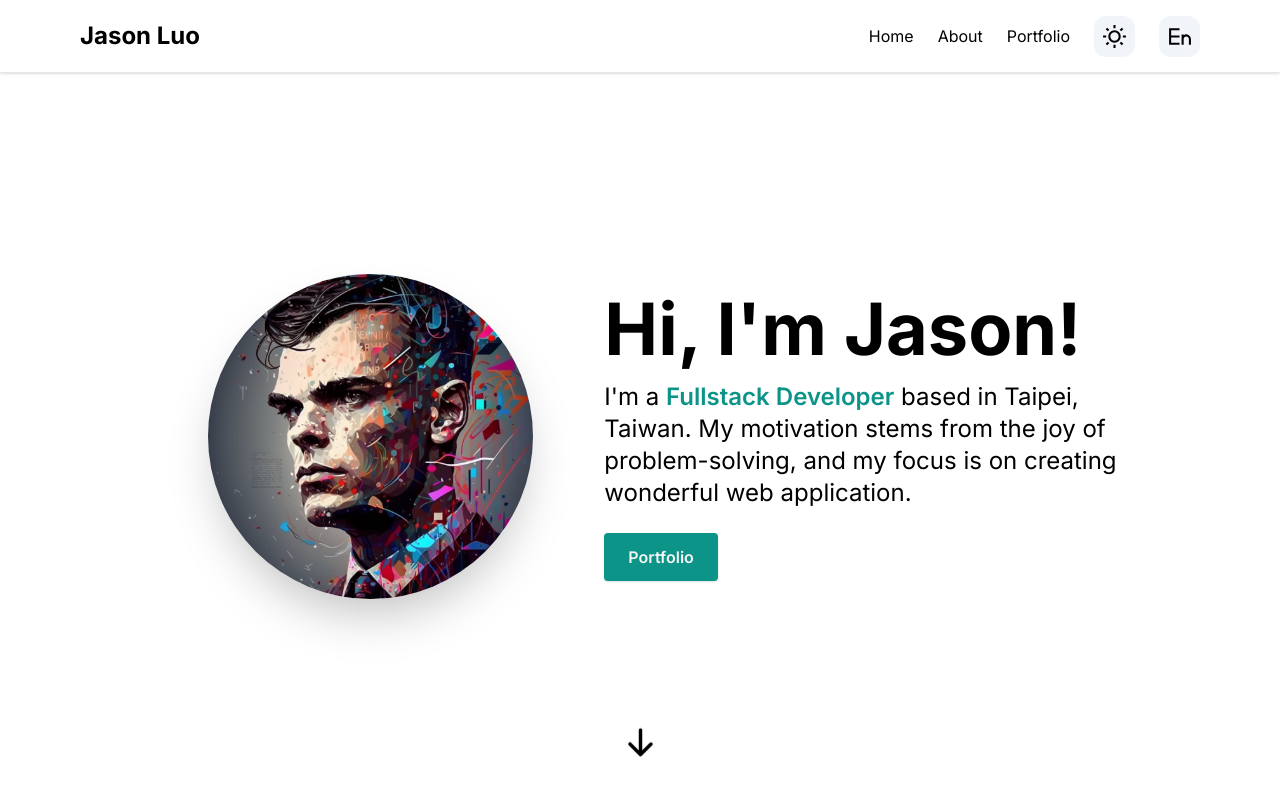
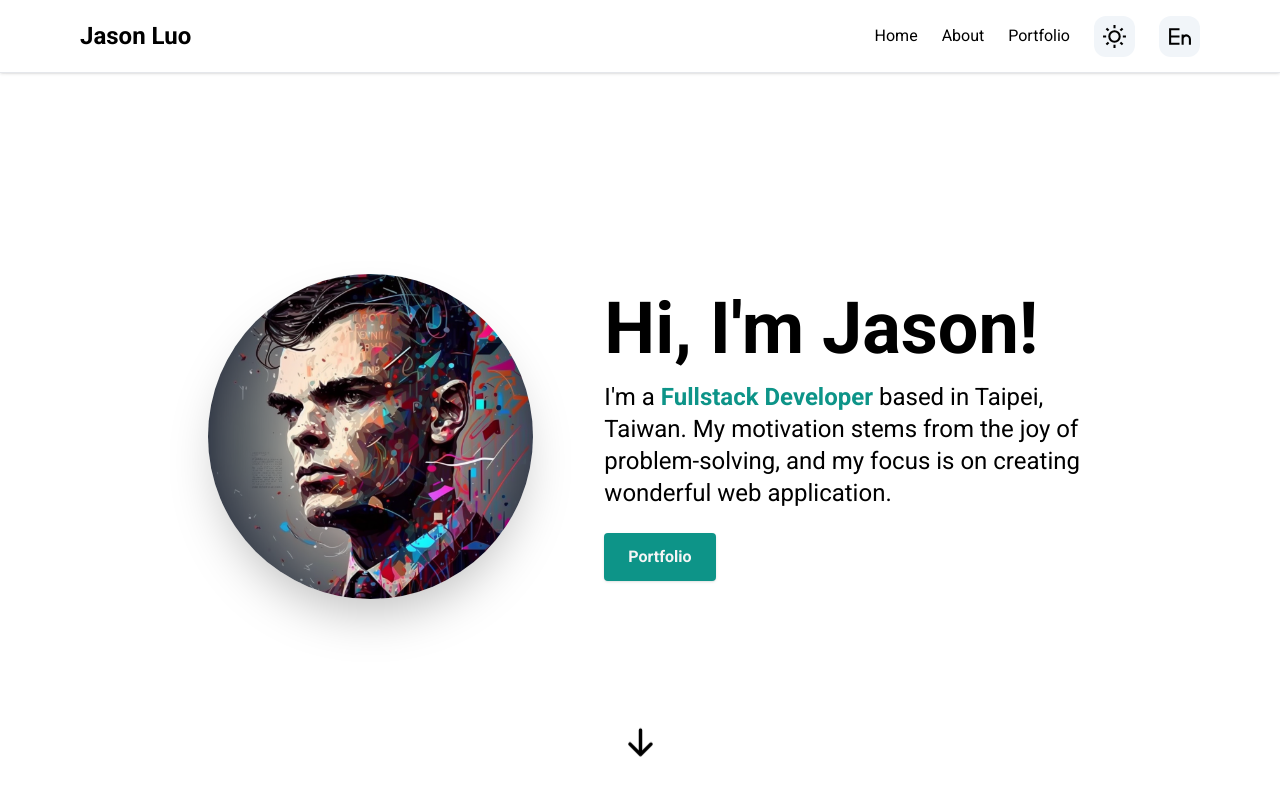
Before and after one commit to jasonluo07/jasonluo07-brand, a Next.js app: page / in a window 1280 px wide. Shown: the top 800 px of the page. Built offline with nearby package versions, Linux system fonts and the light colour scheme.

Commit message:
style: Use Roboto font

```diff
--- a/src/app/layout.tsx
+++ b/src/app/layout.tsx
@@ -1,18 +1,21 @@
 import './globals.css';
 
 import type { Metadata } from 'next';
-import { Inter } from 'next/font/google';
+import { Roboto } from 'next/font/google';
 import type { ReactNode } from 'react';
 
 import Footer from './components/Footer';
 import Header from './components/Header';
 import Providers from './providers';
 
-const inter = Inter({ subsets: ['latin'] });
+const roboto = Roboto({
+  weight: ['400', '500', '700'],
+  subsets: ['latin'],
+});
 
 export const metadata: Metadata = {
-  title: 'Create Next App',
-  description: 'Generated by create next app',
+  title: 'Jason Luo',
+  description: 'The resume is a Next.js application that showcases my skills and experience as a fullstack developer.',
 };
 
 type RootLayoutProps = {
@@ -22,7 +25,7 @@ type RootLayoutProps = {
 const RootLayout = function ({ children }: RootLayoutProps) {
   return (
     <html lang="en">
-      <body className={inter.className}>
+      <body className={roboto.className}>
         <Providers>
           <Header />
           {children}
```
